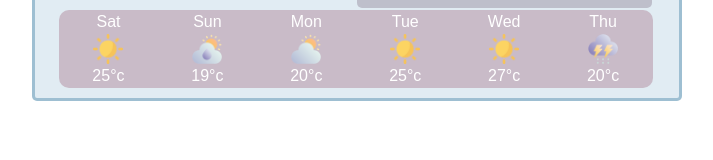
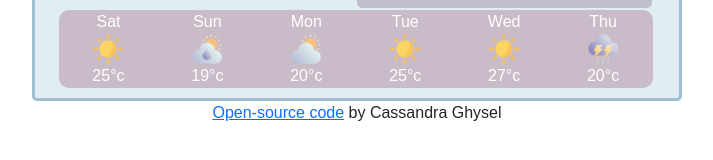
Before and after one commit to Cassieopeia/ProjectWeatherApp, a website built with Parcel: page index.html in a window 1280 px wide. Shown: the part 340-500 px from the top of the page, without its empty margins (283-996 px from the left). Built offline with nearby package versions, Linux system fonts and the light colour scheme; no server answers.

Commit message:
Adding Open-source code

```diff
--- a/index.html
+++ b/index.html
@@ -11,7 +11,7 @@
     <link rel="stylesheet" href="https://use.fontawesome.com/releases/v5.15.2/css/all.css"
         integrity="sha384-vSIIfh2YWi9wW0r9iZe7RJPrKwp6bG+s9QZMoITbCckVJqGCCRhc+ccxNcdpHuYu" crossorigin="anonymous">
     <script src="https://unpkg.com/axios/dist/axios.min.js"></script>
-    <script src="https://cdn.jsdelivr.net/npm/axios/dist/axios.min.js"></script>
+
     <link rel="stylesheet" href="src/style.css" />
     <title>WeatherApp</title>
 </head>
@@ -73,8 +73,11 @@
                     20°c
                 </div>
             </div>
-            <div>
-
+        </div>
+    </div>
+      <p id="openSource">
+<a href="https://github.com/Cassieopeia/ProjectWeatherApp" target="blank">Open-source code</a> by Cassandra Ghysel
+      </p>
 </body>
 <script src="src/index.js">
 </script>
--- a/package.json
+++ b/package.json
@@ -14,6 +14,5 @@
   },
   "keywords": [
     "javascript",
-    "starter"
-  ]
-}
+    "starter" ]
+  }
--- a/src/index.js
+++ b/src/index.js
@@ -43,7 +43,7 @@ function setupLocal(position) {
   let latitude = position.coords.latitude;
   let longitude = position.coords.longitude;
   let units = "metric";
-  let apiKey = "2716c3510b3081dc1c5d6970d11aa8eb";
+  let apiKey = "ed907c3cfcf52f19d3bb20fd1e0f9c16";
   let apiUrl = `https://api.openweathermap.org/data/2.5/weather?lat=${latitude}&lon=${longitude}&appid=${apiKey}&units=${units}`;
 
   axios.get(apiUrl).then(showLocal);
--- a/src/style.css
+++ b/src/style.css
@@ -99,3 +99,9 @@ h2 {
   color: rgb(16, 16, 19);
   padding-top: 10px;
 }
+
+#openSource {
+  display: block;
+  text-align: center;
+  margin: 0 auto;
+}
```
